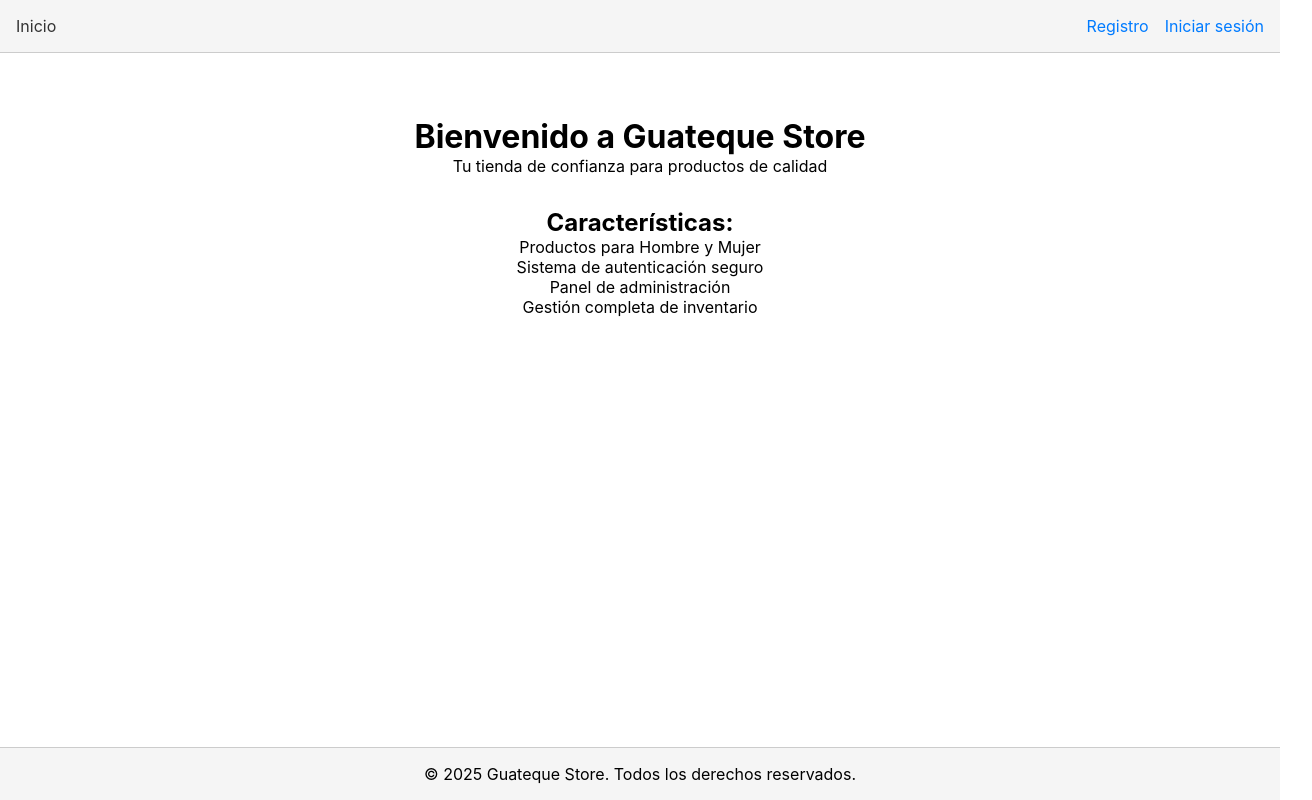
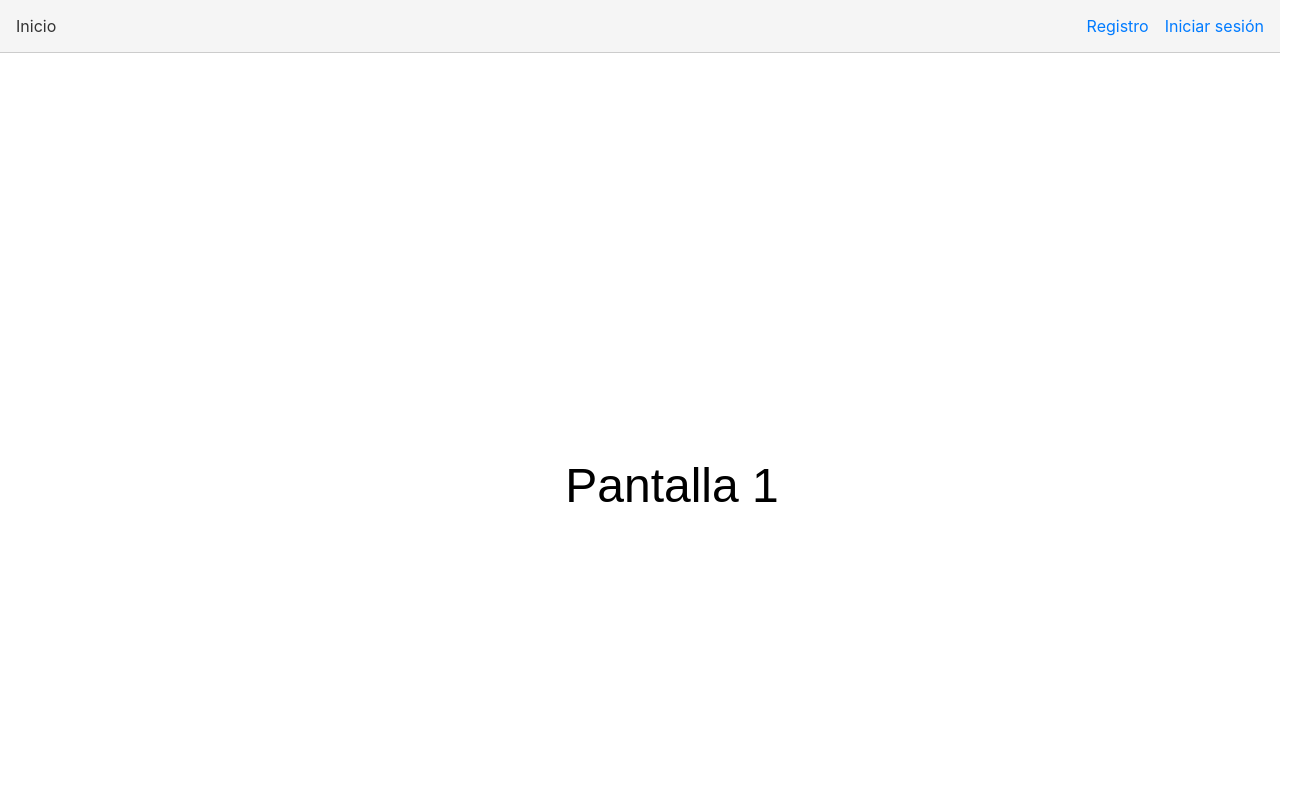
Before and after one commit to Adrianbien43/GuatequeStore, a React (Vite) app in the folder Guateque-Store/: page / in a window 1280 px wide. Shown: the top 800 px of the page, 1312 px wide, since content can reach past the window. Built offline with nearby package versions, Linux system fonts and the light colour scheme.

Commit message:
Cambios inicio

```diff
--- /dev/null
+++ b/Guateque-Store/src/pages/home/Home.css
@@ -0,0 +1,53 @@
+/* CONTENEDOR PRINCIPAL HOME */
+.home-container {           /* ocupar todo el espacio disponible y crecer */
+  display: flex;
+  flex-direction: column;
+  width: 100vw;
+  height: 100vh;
+  overflow: hidden;         /* bloquea scroll vertical */
+  background-color: #fff;
+  min-height: 0;            /* permite que flex crezca correctamente dentro de <main> */
+}
+
+/* CONTENEDOR HORIZONTAL */
+.horizontal-scroll {
+  display: flex;
+  flex-direction: row;
+  height: 100vh;           /* ocupa todo el espacio disponible */
+  overflow-x: auto;          /* scroll horizontal */
+  overflow-y: hidden;        /* bloquea scroll vertical */
+  scroll-behavior: smooth;
+  background-color: #fff;
+  min-height: 0;            /* importante para que flex funcione dentro de contenedores con padding */
+}
+
+/* SECCIONES */
+.section {
+  min-width: 100vw;          /* ancho completo */
+  height: 100%;              /* altura completa del contenedor */
+  display: flex;
+  justify-content: center;
+  align-items: center;
+  font-size: 3rem;
+  color: #000;               /* letras negras */
+  background-color: #fff;    /* fondo blanco */
+  font-family: sans-serif;
+}
+
+/* BARRA DE SCROLL HORIZONTAL */
+.horizontal-scroll::-webkit-scrollbar {
+  height: 10px;
+}
+
+.horizontal-scroll::-webkit-scrollbar-track {
+  background: #fff;
+}
+
+.horizontal-scroll::-webkit-scrollbar-thumb {
+  background: #eee;
+  border-radius: 10px;
+}
+
+.horizontal-scroll::-webkit-scrollbar-thumb:hover {
+  background: #ccc;
+}
--- a/Guateque-Store/src/pages/home/Home.jsx
+++ b/Guateque-Store/src/pages/home/Home.jsx
@@ -1,21 +1,41 @@
-import React from 'react';
+import React, { useEffect, useRef } from "react";
+import './Home.css';
 
-const Home = () => {
+export default function Home() {
+  const contenedorRef = useRef(null);
+
+  useEffect(() => {
+    const cont = contenedorRef.current;
+    if (!cont) return;
+
+    let speed = 0;
+
+    const onWheel = (e) => {
+      e.preventDefault();
+      // POWER SCROLL HORIZONTAL
+      speed += e.deltaY * 50; // Ajusta velocidad (mayor número = más rápido)
+    };
+
+    const animate = () => {
+      cont.scrollLeft += speed;
+      speed *= 0.9; // fricción
+      requestAnimationFrame(animate);
+    };
+
+    animate();
+
+    cont.addEventListener("wheel", onWheel, { passive: false });
+
+    return () => cont.removeEventListener("wheel", onWheel);
+  }, []);
+
   return (
-    <div style={{ textAlign: 'center', padding: '2rem' }}>
-      <h1>Bienvenido a Guateque Store</h1>
-      <p>Tu tienda de confianza para productos de calidad</p>
-      <div style={{ marginTop: '2rem' }}>
-        <h2>Características:</h2>
-        <ul style={{ listStyle: 'none', padding: 0 }}>
-          <li>Productos para Hombre y Mujer</li>
-          <li>Sistema de autenticación seguro</li>
-          <li>Panel de administración</li>
-          <li>Gestión completa de inventario</li>
-        </ul>
+    <div className="home-container">
+      <div ref={contenedorRef} className="horizontal-scroll">
+        <section className="section section1">Pantalla 1</section>
+        <section className="section section2">Pantalla 2</section>
+        <section className="section section3">Pantalla 3</section>
       </div>
     </div>
   );
-};
-
-export default Home;
+}
```
